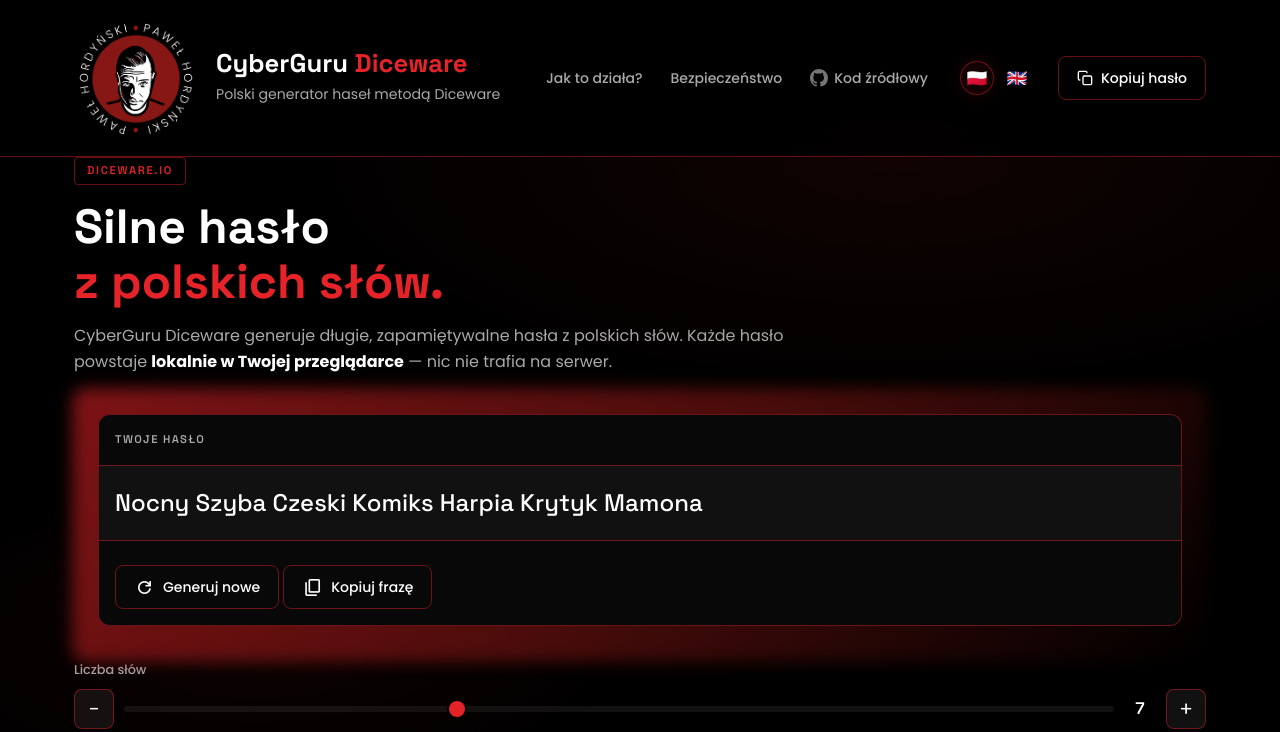
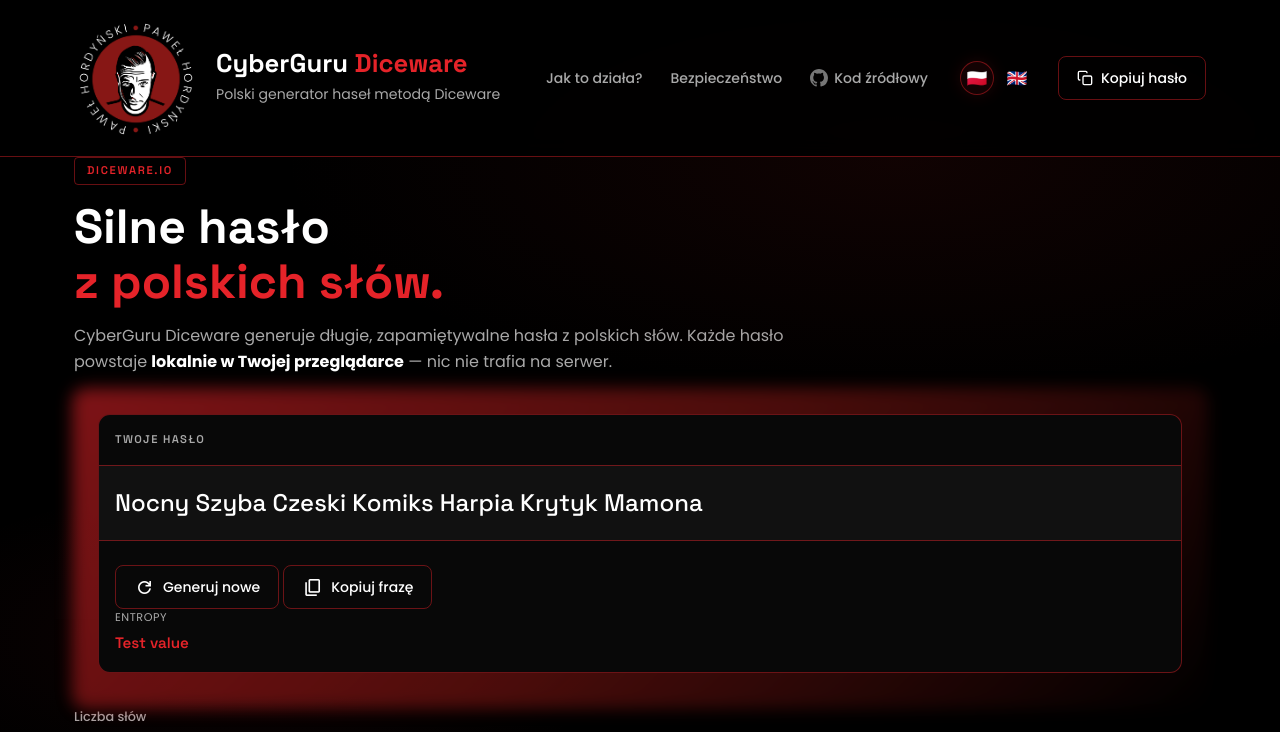
Before and after one commit to p4b1o/diceware-io, a SvelteKit app: page / in a window 1280 px wide. Shown: the top 732 px of the page. Built offline with nearby package versions, Linux system fonts and the light colour scheme.

Commit message:
Stat component

```diff
--- /dev/null
+++ b/src/lib/components/Stat.svelte
@@ -0,0 +1,45 @@
+<script lang="ts">
+    import type { Snippet } from "svelte";
+
+    type Props = {
+        label: string;
+        children: Snippet;
+        accent?: boolean;
+    };
+
+    const { label, children, accent }: Props = $props<Props & {}>();
+</script>
+
+<div class="stat-tile">
+    <span class="stat-tile__label">{label}</span>
+    <div class="stat-tile__value" class:stat-tile__value--accent={accent}>
+        {@render children()}
+    </div>
+</div>
+
+<style>
+    .stat-tile__label {
+        display: block;
+        font-size: 0.7rem;
+        color: var(--muted);
+        text-transform: uppercase;
+        letter-spacing: 0.05em;
+        margin-bottom: 4px;
+    }
+
+    .stat-tile__value {
+        font-family: var(--font-heading);
+        font-size: 0.95rem;
+        font-weight: 600;
+    }
+
+    .stat-tile__value--accent {
+        color: var(--red);
+    }
+
+    .stat-tile__value--small {
+        font-size: 0.8rem;
+        font-weight: 500;
+        color: var(--muted);
+    }
+</style>
--- a/src/routes/Home/ui/Generator.svelte
+++ b/src/routes/Home/ui/Generator.svelte
@@ -7,6 +7,7 @@
     import CardTitle from "$lib/components/CardTitle.svelte";
     import { generatorStore } from "./generator.store";
     import Icon from "$lib/components/Icon.svelte";
+    import Stat from "$lib/components/Stat.svelte";
 
     let password = $state('');
     let words = $state<string[]>([]);
@@ -80,6 +81,10 @@
         </span>
         {$translationsStore.copyPassPhrase}
     </button>
+
+    <Stat label="Entropy" accent>
+        Test value
+    </Stat>
 </Card>
 
 <style>
```
